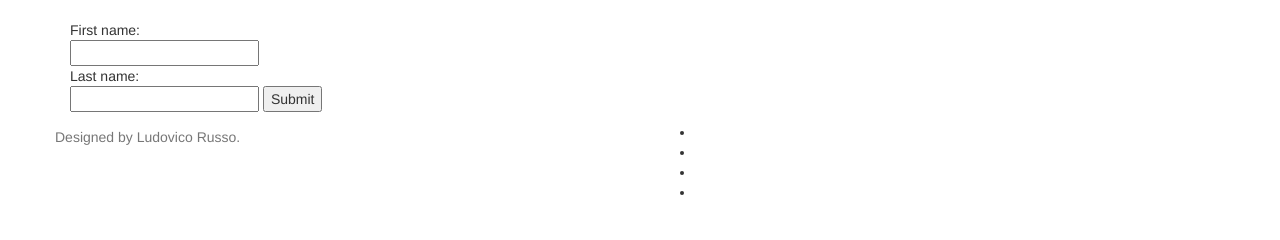
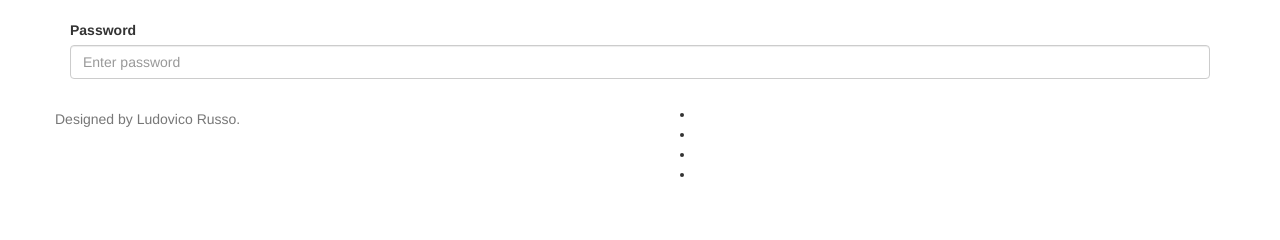
Before and after one commit to dotbot-io/webapp, a Python web app: template app/templates/wifi/configure_scheme.html in a window 1280 px wide. Shown: the part 203-443 px from the top of the page. Run offline with Jinja, Linux system fonts and the light colour scheme; the template is opened without the code that fills it, so the values that code supplies are empty; some libraries are stand-ins or nearby versions.

Commit message:
add wifi

```diff
--- a/app/templates/wifi/configure_scheme.html
+++ b/app/templates/wifi/configure_scheme.html
@@ -61,11 +61,10 @@
   <div class="col-md-12">
     <div class="" id="choosepassword">
       <form>
-        First name:<br>
-        <input type="text" name="firstname"><br>
-        Last name:<br>
-        <input type="text" name="lastname">
-        <input type="submit" value="Submit">
+        <div class="form-group">
+          <label for="passwordInput">Password</label>
+          <input type="email" class="form-control" id="passwordInput" aria-describedby="emailHelp" placeholder="Enter password">
+        </div>
       </form>
     </div>
   </div>
```
